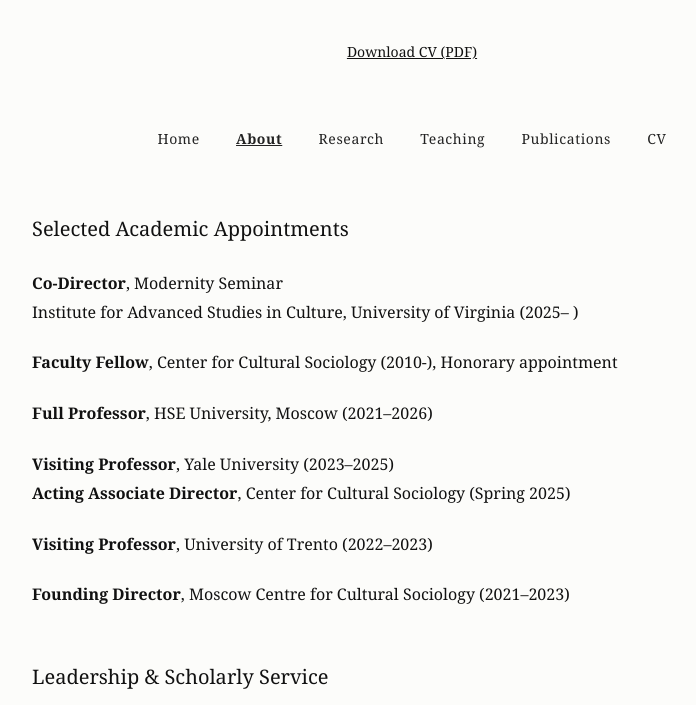
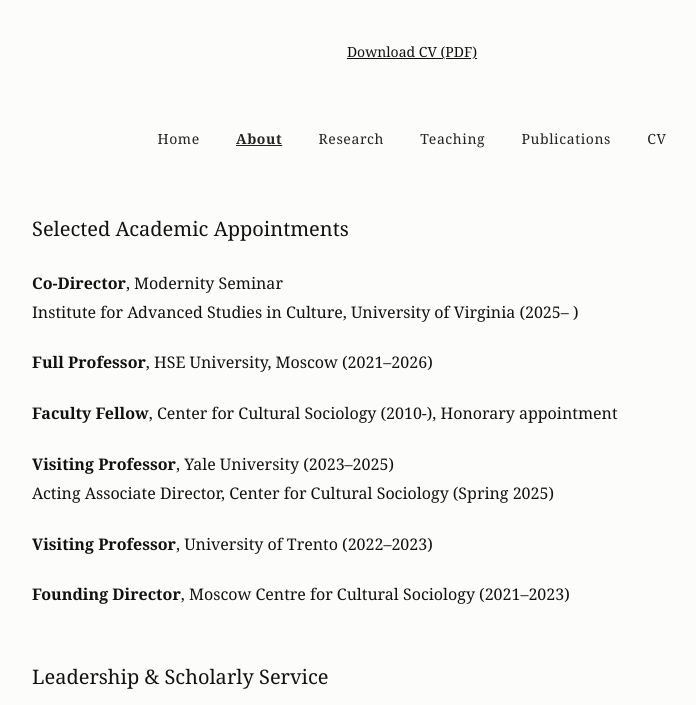
Before and after one commit to kourakine/kourakine.github.io, a plain HTML site: page about.html in a window 1280 px wide. Shown: the part 452-1157 px from the top of the page, without its empty margins (228-924 px from the left). Drawn offline with Linux system fonts and the light colour scheme.

Commit message:
Update Home page biography

```diff
--- a/about.html
+++ b/about.html
@@ -46,12 +46,12 @@
 <p><strong>Co-Director</strong>, Modernity Seminar<br>
 Institute for Advanced Studies in Culture, University of Virginia (2025– )</p>
 
+<p><strong>Full Professor</strong>, HSE University, Moscow (2021–2026)</p>
+
 <p><strong>Faculty Fellow</strong>, Center for Cultural Sociology (2010-), Honorary appointment</p>
 
-<p><strong>Full Professor</strong>, HSE University, Moscow (2021–2026)</p>
-
 <p><strong>Visiting Professor</strong>, Yale University (2023–2025)<br>
-<strong>Acting Associate Director</strong>, Center for Cultural Sociology (Spring 2025)</p>
+Acting Associate Director, Center for Cultural Sociology (Spring 2025)</p>
 
 <p><strong>Visiting Professor</strong>, University of Trento (2022–2023)</p>
 
```
